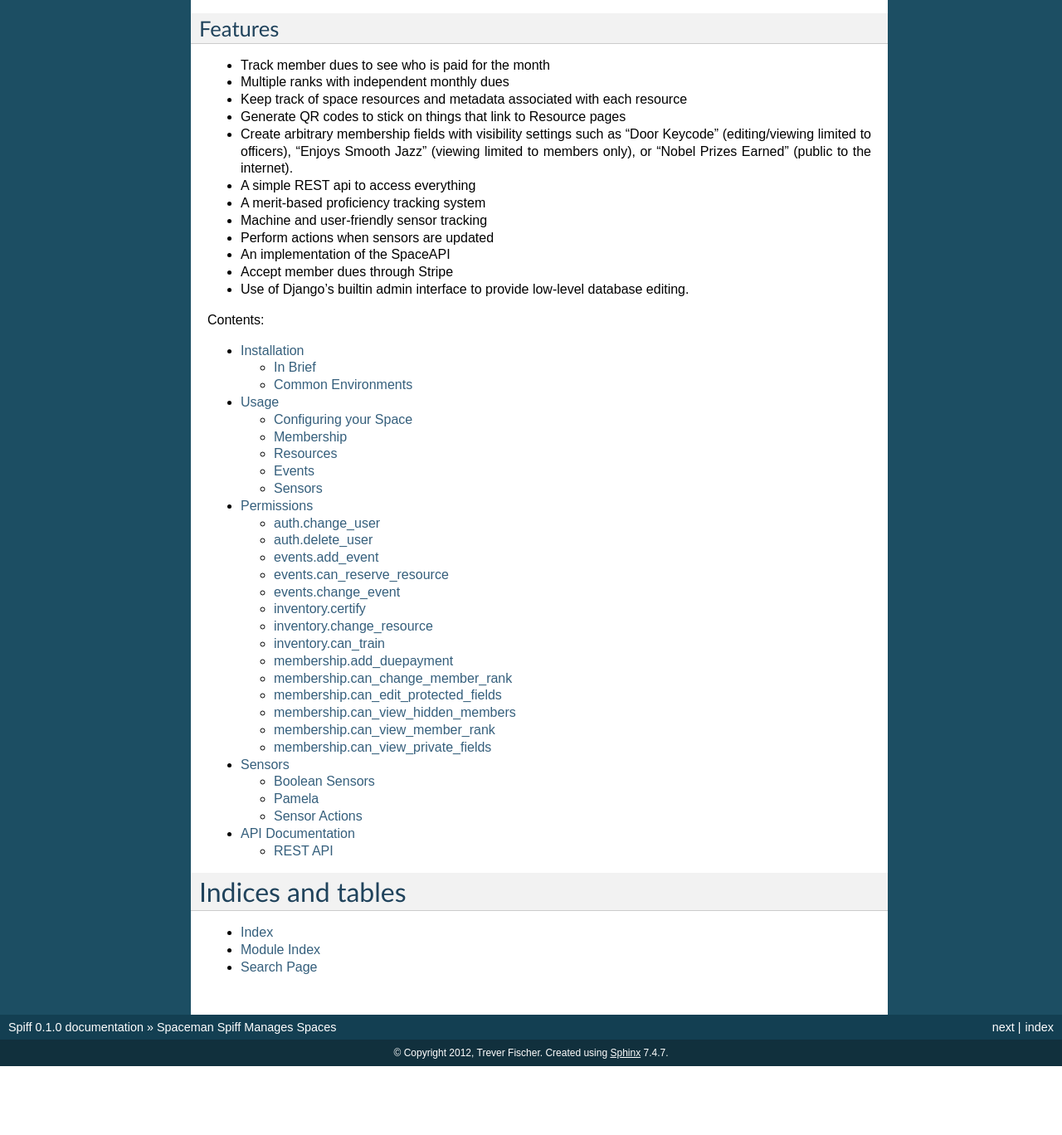
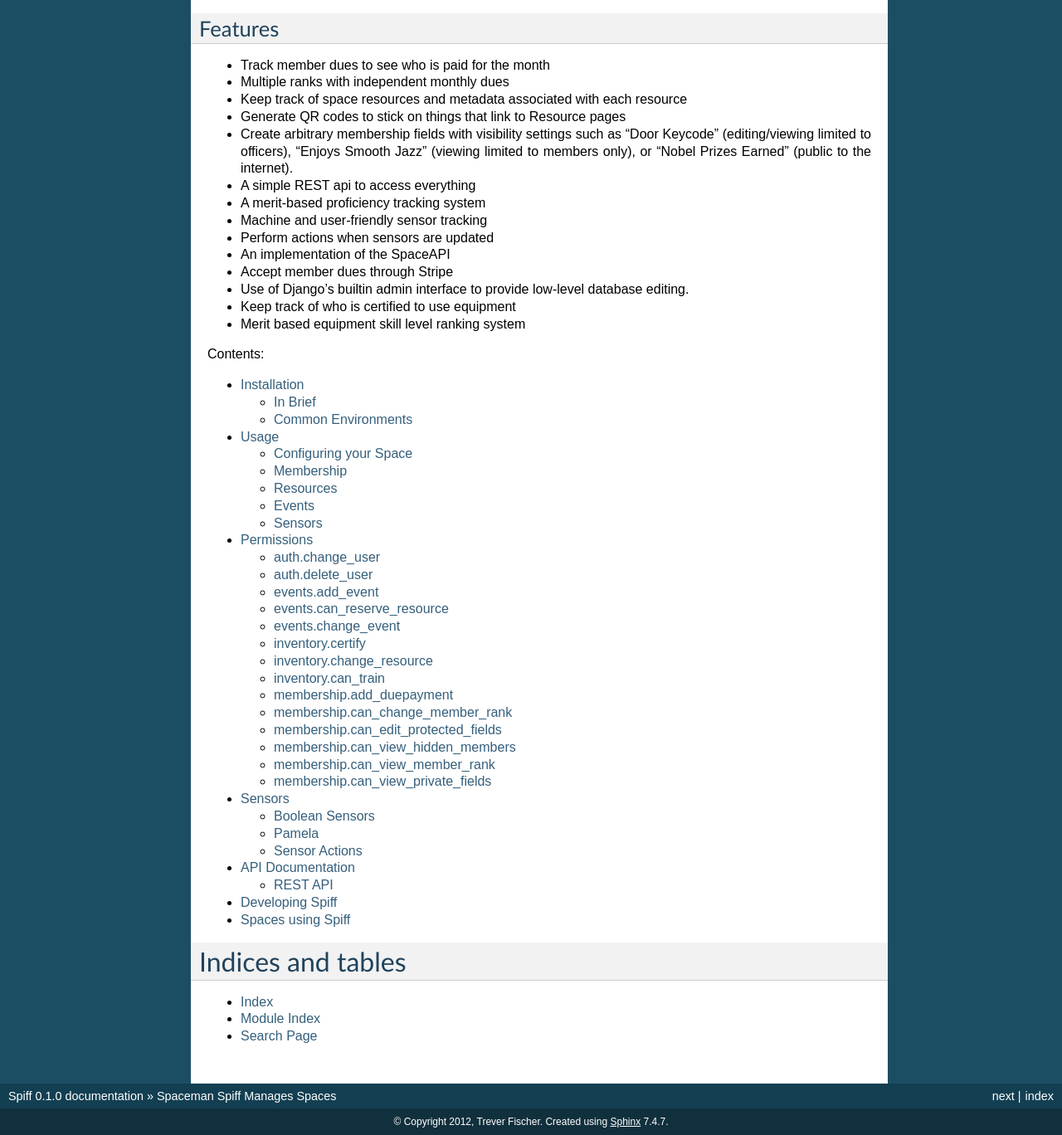
Before and after one commit to SYNHAK/spiff, a Sphinx documentation site: the page built from docs/index.rst, in a window 1280 px wide and 1400 px high, scrolled down 398 px, cut to the strip 32-1400 px from the top of the window. Shown: the whole strip at 83% size. Built offline with Sphinx 7.4.7, drawn with Linux system fonts in a browser that asks for light colours; before the commit the page ends 1715 px from its top, so only the background shows below that.

Commit message:
Add more docs, cleanup shell formatting, and encourage people to let us know when Spiff is used

```diff
--- a/docs/index.rst
+++ b/docs/index.rst
@@ -35,6 +35,8 @@ Features
 -  An implementation of the SpaceAPI
 -  Accept member dues through Stripe
 -  Use of Django's builtin admin interface to provide low-level database editing.
+-  Keep track of who is certified to use equipment
+-  Merit based equipment skill level ranking system
 
 
 Contents:
@@ -47,6 +49,8 @@ Contents:
    permissions
    sensors
    api
+   development
+   spaces
 
 Indices and tables
 ==================
--- /dev/null
+++ b/docs/spaces.rst
@@ -0,0 +1,6 @@
+Spaces using Spiff
+==================
+
+Spiff is kinda new, but if you're looking to know more about how others use it, here's a list of spaces using Spiff:
+
+- `SYNHAK <http://synhak.org>`__, Akron, Ohio, USA
```
Also changed, not shown: docs/development.rst (added, +8 -0 lines), docs/sensors.rst (+5 -3 lines).
